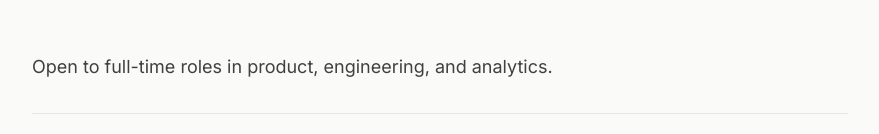
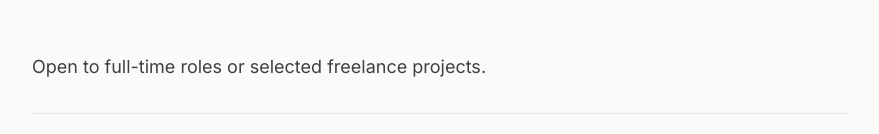
Before and after one commit to harukicoder/portfolio, a plain HTML site: page index.html in a window 1280 px wide. Shown: the part 4201-4335 px from the top of the page, without its empty margins (200-1079 px from the left). Drawn offline with Linux system fonts and the light colour scheme.

Commit message:
changes in freelance

```diff
--- a/index.html
+++ b/index.html
@@ -224,7 +224,7 @@
 
   <section id="contact" class="contact">
     <h2 class="section-title" data-i18n="contactTitle">Contact</h2>
-    <p class="contact-lede" data-i18n="contactLede">Open to full-time roles in product, engineering, and analytics.</p>
+    <p class="contact-lede" data-i18n="contactLede">Open to full-time roles or selected freelance projects.</p>
     <ul class="contact-list">
       <li><a href="mailto:alvaro.serrano.gp@gmail.com">alvaro.serrano.gp@gmail.com</a></li>
       <li><a href="https://linkedin.com/in/alvaro-serrano-gp" target="_blank" rel="noopener">LinkedIn</a></li>
@@ -272,7 +272,7 @@
       aboutP2: "Over the past five years I've worked across technology operations, analytics, and product development — at IBM (cloud incident response for financial institutions), Willis Towers Watson (HR analytics dashboards for international clients), and British Airways (frontline operations for 200+ passengers per flight).",
       aboutP3: "Today I focus on building products end-to-end. The pieces above are all live, all mine, and all shipped solo. I write in Spanish, English, and French — and I'm looking for product, engineering, or analytics roles where I can keep building.",
       contactTitle: 'Contact',
-      contactLede: 'Open to full-time roles in product, engineering, and analytics.',
+      contactLede: 'Open to full-time roles or selected freelance projects.',
       footerText: 'Alvaro Serrano · Brighton, UK',
       project1Alt: 'MyFineFix product screenshot',
       project2Alt: 'JobTrail dashboard screenshot',
@@ -313,7 +313,7 @@
       aboutP2: 'Ces cinq dernières années, j’ai travaillé dans les opérations technologiques, l’analytics et le développement produit — chez IBM (réponse aux incidents cloud pour des institutions financières), Willis Towers Watson (tableaux de bord RH pour clients internationaux) et British Airways (opérations de première ligne pour 200+ passagers par vol).',
       aboutP3: 'Aujourd’hui, je me concentre sur la création de produits de bout en bout. Les projets ci-dessus sont tous en ligne, entièrement conçus par moi et lancés en solo. J’écris en espagnol, anglais et français — et je cherche des postes en produit, ingénierie ou analytics où je peux continuer à construire.',
       contactTitle: 'Contact',
-      contactLede: 'Ouvert aux postes à temps plein en produit, ingénierie et analytics.',
+      contactLede: 'Ouvert aux postes à temps plein ou à des projets freelance sélectionnés.',
       footerText: 'Alvaro Serrano · Brighton, Royaume-Uni',
       project1Alt: 'Capture d’écran du produit MyFineFix',
       project2Alt: 'Capture d’écran du tableau de bord JobTrail',
@@ -354,7 +354,7 @@
       aboutP2: 'Durante los últimos cinco años he trabajado en operaciones tecnológicas, analítica y desarrollo de producto — en IBM (respuesta a incidentes cloud para instituciones financieras), Willis Towers Watson (dashboards de RR. HH. para clientes internacionales) y British Airways (operaciones de primera línea para 200+ pasajeros por vuelo).',
       aboutP3: 'Hoy me centro en construir productos de principio a fin. Los proyectos de arriba están todos en vivo, son míos y los lancé en solitario. Escribo en español, inglés y francés — y busco roles de producto, ingeniería o analítica donde pueda seguir construyendo.',
       contactTitle: 'Contacto',
-      contactLede: 'Abierto a puestos a tiempo completo en producto, ingeniería y analítica.',
+      contactLede: 'Abierto a puestos a tiempo completo o proyectos freelance seleccionados.',
       footerText: 'Alvaro Serrano · Brighton, Reino Unido',
       project1Alt: 'Captura de pantalla del producto MyFineFix',
       project2Alt: 'Captura de pantalla del panel de JobTrail',
```
Also changed, not shown: 1 other file.
